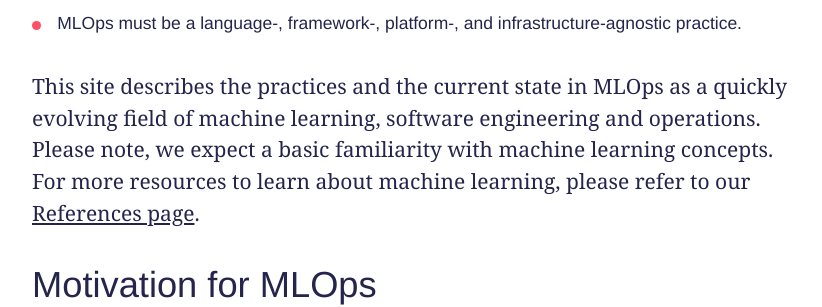
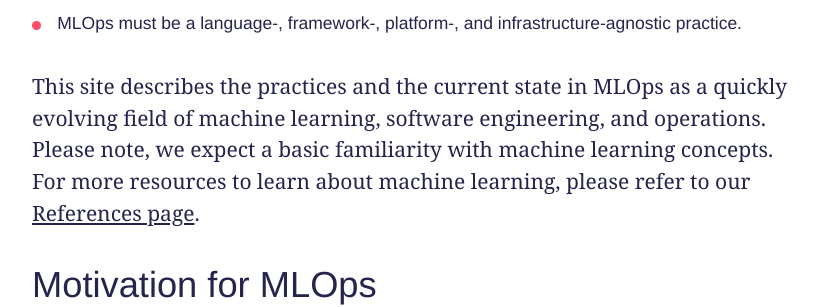
Before and after one commit to innoq/ml-ops.org, a Jekyll site: the page built from index.md, in a window 1280 px wide and 900 px high, scrolled down 738 px. Shown: the part 188-495 px from the top of the window, without its empty margins (224-1046 px from the left). Built offline with Jekyll 4.4.1, drawn with Linux system fonts in a browser that asks for light colours; some web fonts are replaced; some of the changed text lies outside the part shown.

Commit message:
feedback with commas

```diff
--- a/index.md
+++ b/index.md
@@ -14,7 +14,7 @@
   * MLOps reduces technical debt across machine learning models.
   * MLOps must be a language-, framework-, platform-, and infrastructure-agnostic practice.
 
-This site describes the practices and the current state in MLOps as a quickly evolving field of machine learning, software engineering and operations. Please note, we expect a basic familiarity with machine learning concepts. For more resources to learn about machine learning, please refer to our [References page](content/references.md).
+This site describes the practices and the current state in MLOps as a quickly evolving field of machine learning, software engineering, and operations. Please note, we expect a basic familiarity with machine learning concepts. For more resources to learn about machine learning, please refer to our [References page](content/references.md).
 
 
 ## Motivation for MLOps
@@ -43,7 +43,7 @@
 
 ## [State of MLOps (Tools & Frameworks)(coming soon)]()
 
-This part presents an overview of software tools and frameworks that manage ML artifacts and cover the whole machine learning cycle.
+This part presents an overview of software tools and frameworks that manage ML artifacts, and cover the whole machine learning cycle.
 
 ## [Use-cases and Demos (coming soon)]()
 
```
Also changed, not shown: content/motivation.md (+2 -2 lines).
